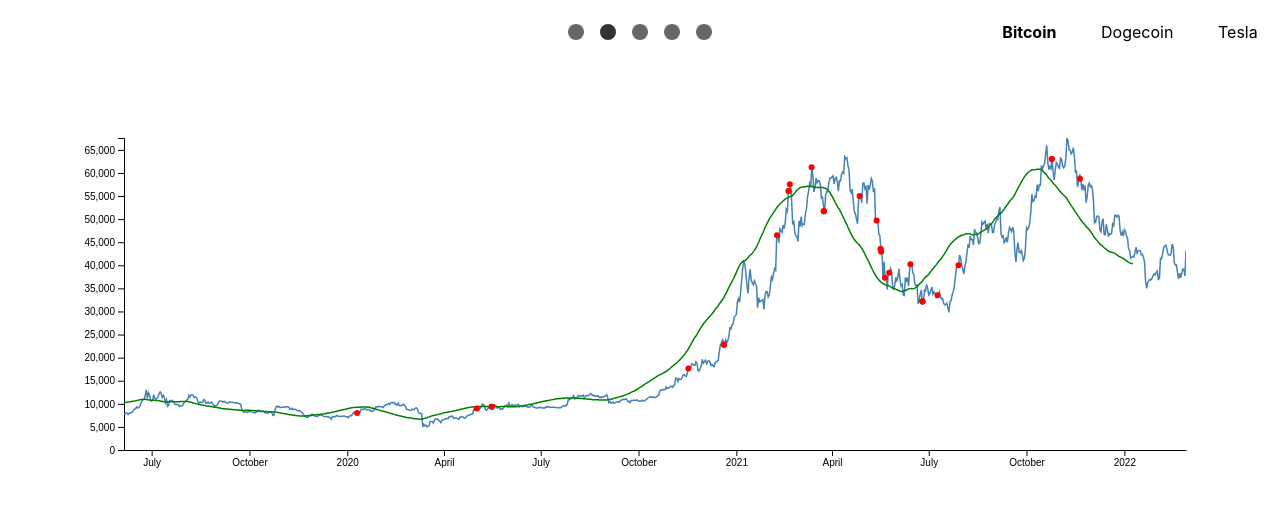
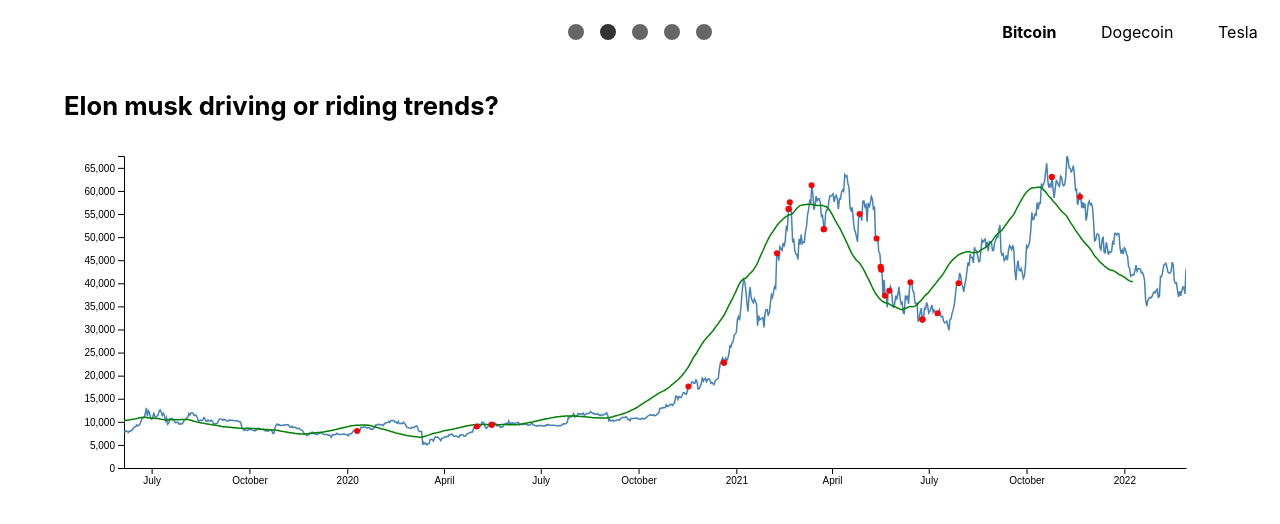
Before and after one commit to com-480-data-visualization/datavis-project-2022-visualizationclowns, a React (Vite) app in the folder viz/: page /main in a window 1280 px wide. Shown: the top 524 px of the page. Built offline with nearby package versions, Linux system fonts and the light colour scheme.

Commit message:
Fixed brushes and ranking graph size

```diff
--- a/viz/src/App.module.css
+++ b/viz/src/App.module.css
@@ -7,7 +7,7 @@
   flex-direction: column;
   align-items: center;
   margin: 0px 96px;
-  padding-top: 128px;
+  padding-top: 64px;
 }
 
 .content > section {
--- a/viz/src/components/engagementRanking/EngagementRanking.jsx
+++ b/viz/src/components/engagementRanking/EngagementRanking.jsx
@@ -58,7 +58,7 @@ const EngagementRanking = ({ tweets }) => {
       d3
         .brushY()
         .extent([
-          [margin.left, -margin.top],
+          [margin.left, margin.top],
           [width - margin.right, height - margin.bottom],
         ])
         .on("start brush end", brushed);
--- a/viz/src/components/mainChart/MainChart.jsx
+++ b/viz/src/components/mainChart/MainChart.jsx
@@ -114,8 +114,8 @@ const MainChart = ({ asset, tweets }) => {
       d3
         .brushX()
         .extent([
-          [margin.left, -margin.top],
-          [width, height - margin.bottom],
+          [margin.left, margin.top],
+          [width - margin.right, height - margin.bottom],
         ])
         .on("start brush end", brushed(x));
 
--- a/viz/src/pages/EnagementRankingPage/EngagementRankingPage.jsx
+++ b/viz/src/pages/EnagementRankingPage/EngagementRankingPage.jsx
@@ -5,7 +5,7 @@ import Layout from "../../components/layout/Layout";
 const EngagementRankingPage = ({ tweets }) => {
   return (
     <Layout>
-      <section id="disable">
+      <section style={{ height: "100%" }} id="disable">
         <EngagementRanking tweets={tweets} />
       </section>
     </Layout>
--- a/viz/src/pages/MainChartPage/MainChartPage.jsx
+++ b/viz/src/pages/MainChartPage/MainChartPage.jsx
@@ -2,10 +2,12 @@ import React from "react";
 import Layout from "../../components/layout/Layout";
 import Paragraph from "../../components/paragraph/Paragraph";
 import MainChart from "../../components/mainChart/MainChart";
+import css from "./MainChartPage.module.css";
 
 const MainChartPage = ({ tweets, asset }) => {
   return (
     <Layout>
+      <h3 className={css.title}>Elon musk driving or riding trends?</h3>
       <MainChart tweets={tweets} asset={asset} />
       {/* <Paragraph>
           Commodo elit at imperdiet dui accumsan sit amet nulla facilisi. Mattis
--- /dev/null
+++ b/viz/src/pages/MainChartPage/MainChartPage.module.css
@@ -0,0 +1,4 @@
+.title {
+  font-size: 2vw;
+  font-weight: bold;
+}
```
